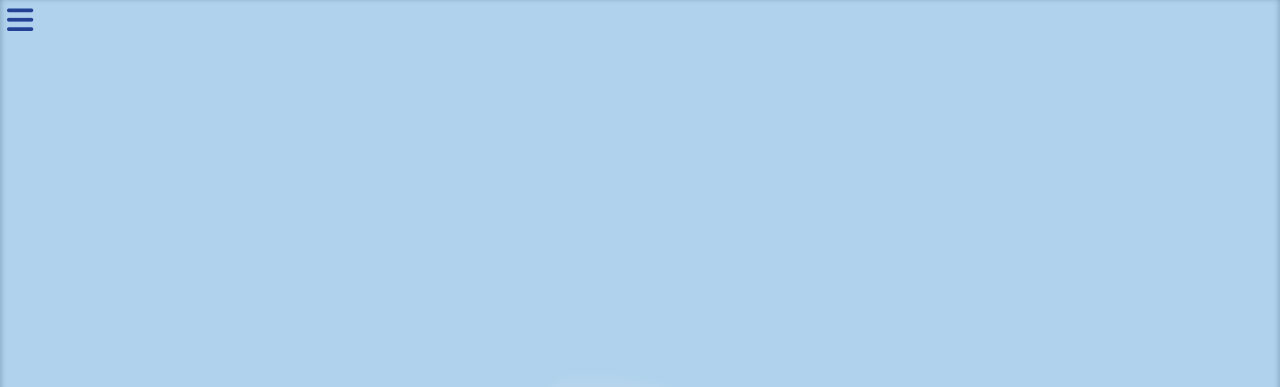
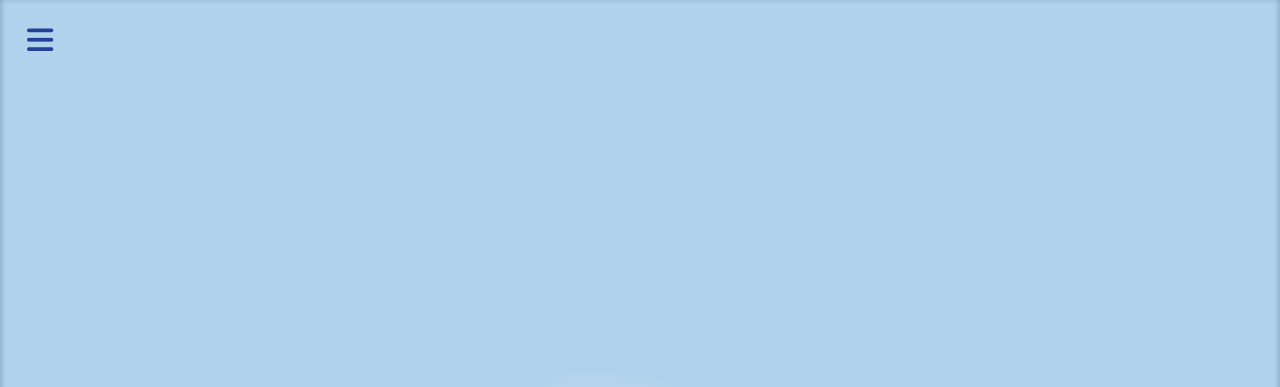
Before and after one commit to reactK1n/Hamburger-Menu, a plain HTML site: page index.html in a window 1280 px wide. Shown: the top 387 px of the page. Drawn offline with Linux system fonts and the light colour scheme.

Commit message:
little changes

```diff
--- a/style.css
+++ b/style.css
@@ -40,8 +40,8 @@ li:hover{
     display: flex;
     justify-content: center;
     align-items: center;
-    top: 0;
-    left: 0;
+    top: 20px;
+    left: 20px;
     z-index: -1;
 
 
```
